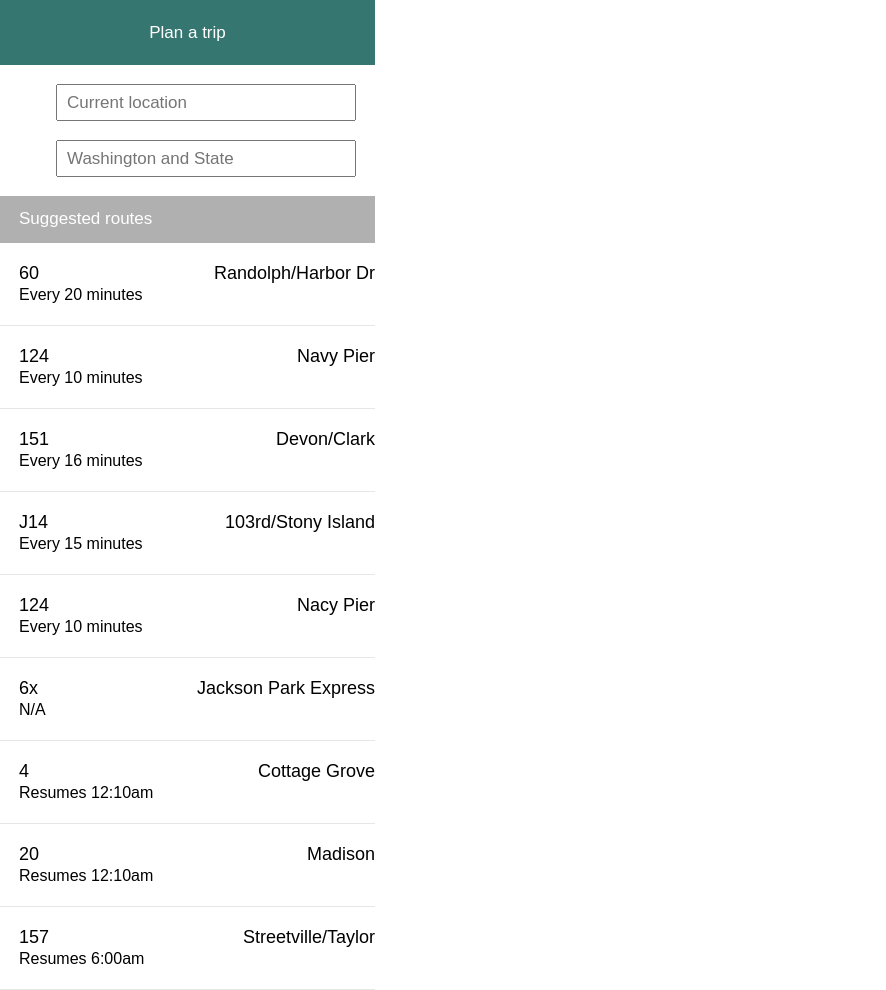
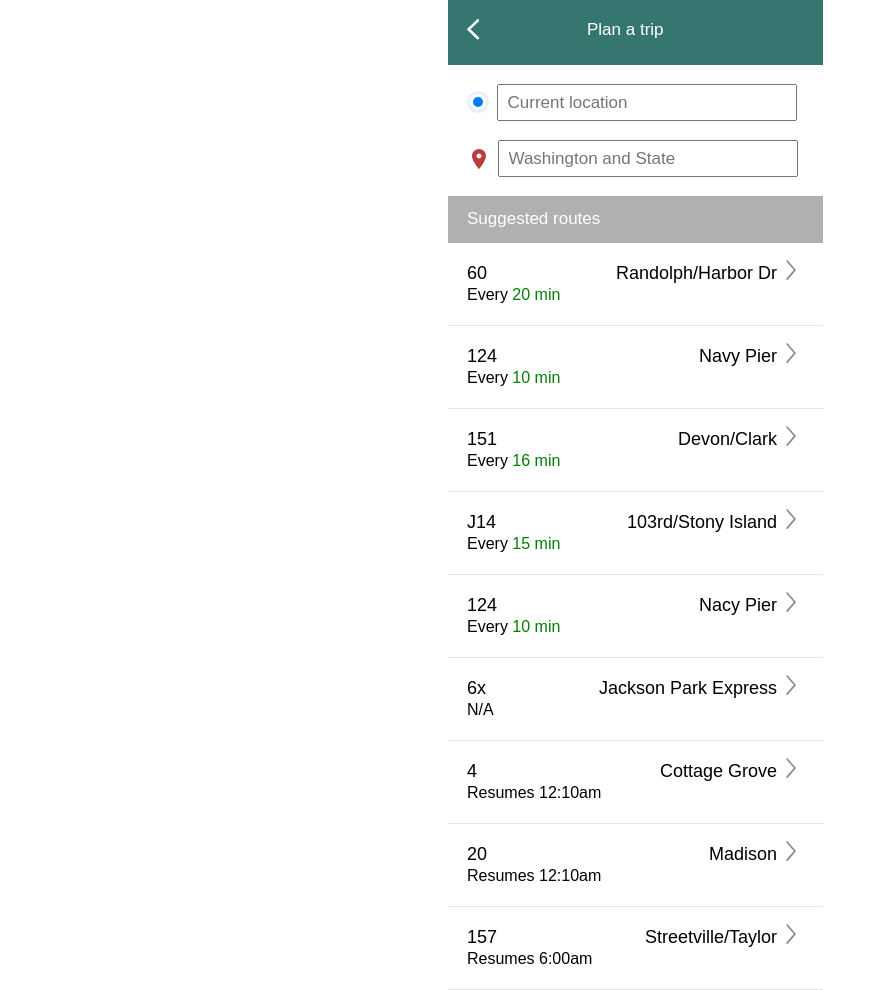
Before and after one commit to amanda-yang6/front-end-challenge, a plain HTML site: page index.html in a window 1280 px wide. Shown: the whole page, without its empty margins (0-886 px from the left). Drawn offline with Linux system fonts and the light colour scheme; files that its build step writes are made by us from their sources.

Commit message:
add final style.css, html, and images

```diff
--- a/css/style.css
+++ b/css/style.css
@@ -5,9 +5,11 @@
 * { margin: 0; padding: 0; }
 
 body {
-  background-color: white;
+  position: absolute;
+  background-color: #ffffff;
+  font-family: sans-serif;
+  left: 35%;
   line-height: 22px;
-  font-family: sans-serif;
 }
 
 .bus-list {
@@ -16,12 +18,13 @@ body {
 
 .container {
   font-size: 0;
-  text-align: left;
   width: 375px;
 }
 
+/* Bus lines */
 .eastbound, .northbound, .southbound, .reroute, .out-of-service {
   border-bottom: 1px solid #E6E6E6;
+  padding-right: 19px;
 }
 
 /* Plan a trip */
@@ -29,7 +32,7 @@ h1 {
   color: white;
   font-size: 17px;
   font-weight: lighter;
-  padding-top: 22px;
+  padding-left: 120px;
 }
 
 /* Suggested Routes */
@@ -55,21 +58,48 @@ h4 {
 
 /* Frequency */
 h5 {
-  margin-left: 19px;
   font-size: 16px;
   font-weight: lighter;
+  margin-left: 19px;
   padding-bottom: 19px;
 }
 
-.route-data {
+/* Right arrow icon */
+.arrow-right {
+  float: right;
+  padding-top: 11px;
+}
+
+/* Back arrow icon */
+.back-arrow {
+  display: inline-block;
+  float: left;
+}
+
+/* Location and pin icons */
+.location, .pin {
+  display: inline-block;
+  float: left;
+  padding-top: 7px;
+}
+
+/* Back icon with Plan a Trip */
+.plan-a-trip {
   background-color: #367670;
   height: 65px;
+  padding-top: 19px;
+  padding-left: 19px;
+}
+
+/* Search section */
+.search {
+  padding-left: 19px;
   text-align: center;
 }
 
-.search {
-  padding-left: 56px;
-  padding-top: 19px;
+/* Search box */
+.search-box {
+  margin: 19px;
 }
 
 /* Search text */
@@ -80,11 +110,7 @@ h5 {
   padding-left: 9px;
 }
 
-/* Search boxes */
-.Current-location, .Washington-and-State {
-  padding-bottom: 19px;
-}
-
+/* List of bus line suggestions */
 .suggestions {
   background-color: #B0B0B0;
   color: white;
--- a/index.html
+++ b/index.html
@@ -9,15 +9,28 @@
   </head>
   <body>
   <section class="container">
-    <div class="route-data">
+    <div class="plan-a-trip">
+      <div class="back-arrow">
+        <img src="images/back-arrow.svg" alt="back arrow">
+      </div>
         <h1>Plan a trip</h1>
     </div>
     <div class="search">
       <div class="Current-location">
+        <div class="pin">
+          <img src="images/pin.svg" alt="pin">
+        </div>
+          <div class="search-box">
             <input type="text" placeholder="Current location">
           </div>
+      </div>
           <div class="Washington-and-State">
+            <div class="location">
+              <img src="images/location_on.svg" alt="location">
+            </div>
+            <div class="search-box">
               <input type="text" placeholder="Washington and State">
+            </div>
           </div>
     </div>
     <div class="suggestions">
@@ -25,46 +38,73 @@
     </div>
     <div class="bus-list">
       <div class="eastbound">
+        <div class="arrow-right">
+          <img src="images/arrow-right.svg" alt="arrow right">
+        </div>
           <h4>Randolph/Harbor Dr</h4>
             <h3>60</h3>
-            <h5>Every 20 minutes</h5>
+              <h5>Every <span style="color:green;font-weight:bolder">20 min</span></h5>
       </div>
       <div class="eastbound">
+        <div class="arrow-right">
+          <img src="images/arrow-right.svg" alt="arrow right">
+        </div>
           <h4>Navy Pier</h4>
             <h3>124</h3>
-            <h5>Every 10 minutes</h5>
+              <h5>Every <span style="color:green;font-weight:bolder">10 min</span></h5>
       </div>
       <div class="northbound">
+        <div class="arrow-right">
+          <img src="images/arrow-right.svg" alt="arrow right">
+        </div>
           <h4>Devon/Clark</h4>
             <h3>151</h3>
-            <h5>Every 16 minutes</h5>
+              <h5>Every <span style="color:green;font-weight:bolder">16 min</span></h5>
       </div>
       <div class="southbound">
+        <div class="arrow-right">
+          <img src="images/arrow-right.svg" alt="arrow right">
+        </div>
           <h4>103rd/Stony Island</h4>
             <h3>J14</h3>
-            <h5>Every 15 minutes</h5>
+              <h5>Every <span style="color:green;font-weight:bolder">15 min</span></h5>
       </div>
       <div class="southbound">
+        <div class="arrow-right">
+          <img src="images/arrow-right.svg" alt="arrow right">
+        </div>
           <h4>Nacy Pier</h4>
             <h3>124</h3>
-            <h5>Every 10 minutes</h5>
+              <h5>Every <span style="color:green;font-weight:bolder">10 min</span></h5>
       </div>
       <div class="reroute">
+        <div class="arrow-right">
+          <img src="images/arrow-right.svg" alt="arrow right">
+        </div>
           <h4>Jackson Park Express</h4>
             <h3>6x</h3>
               <h5>N/A</h5>
       </div>
       <div class="out-of-service">
+        <div class="arrow-right">
+          <img src="images/arrow-right.svg" alt="arrow right">
+        </div>
           <h4>Cottage Grove</h4>
             <h3>4</h3>
               <h5>Resumes 12:10am</h5>
       </div>
       <div class="out-of-service">
+        <div class="arrow-right">
+          <img src="images/arrow-right.svg" alt="arrow right">
+        </div>
           <h4>Madison</h4>
             <h3>20</h3>
               <h5>Resumes 12:10am</h5>
       </div>
       <div class="out-of-service">
+        <div class="arrow-right">
+          <img src="images/arrow-right.svg" alt="arrow right">
+        </div>
           <h4>Streetville/Taylor</h4>
             <h3>157</h3>
               <h5>Resumes 6:00am</h5>
```
Also changed, not shown: images/arrow-right.svg (added), images/back-arrow.svg (added), images/location_on.svg (added), images/pin.svg (added), 2 other files. Lines whose indentation alone changed are shown as unchanged.
